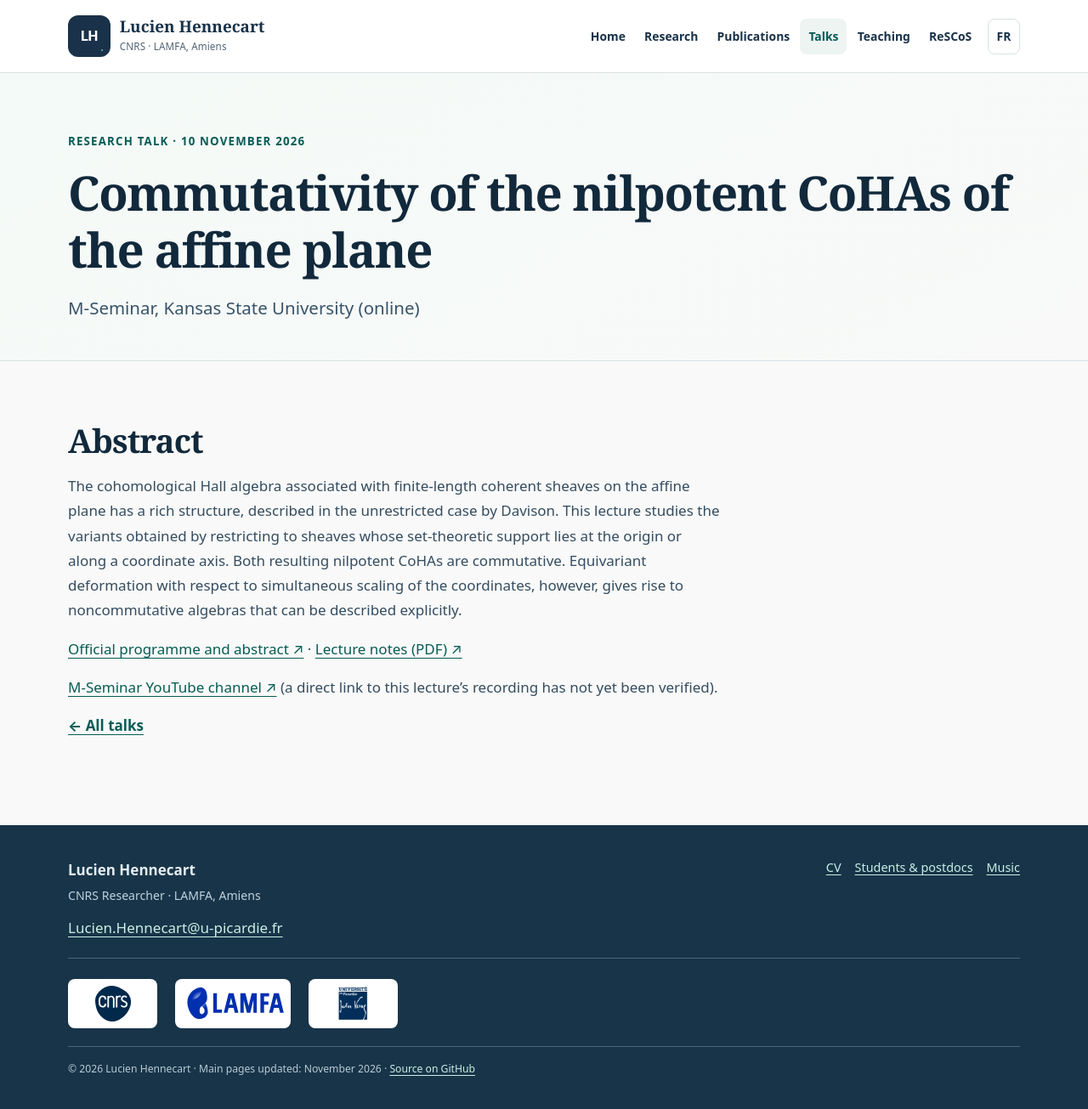
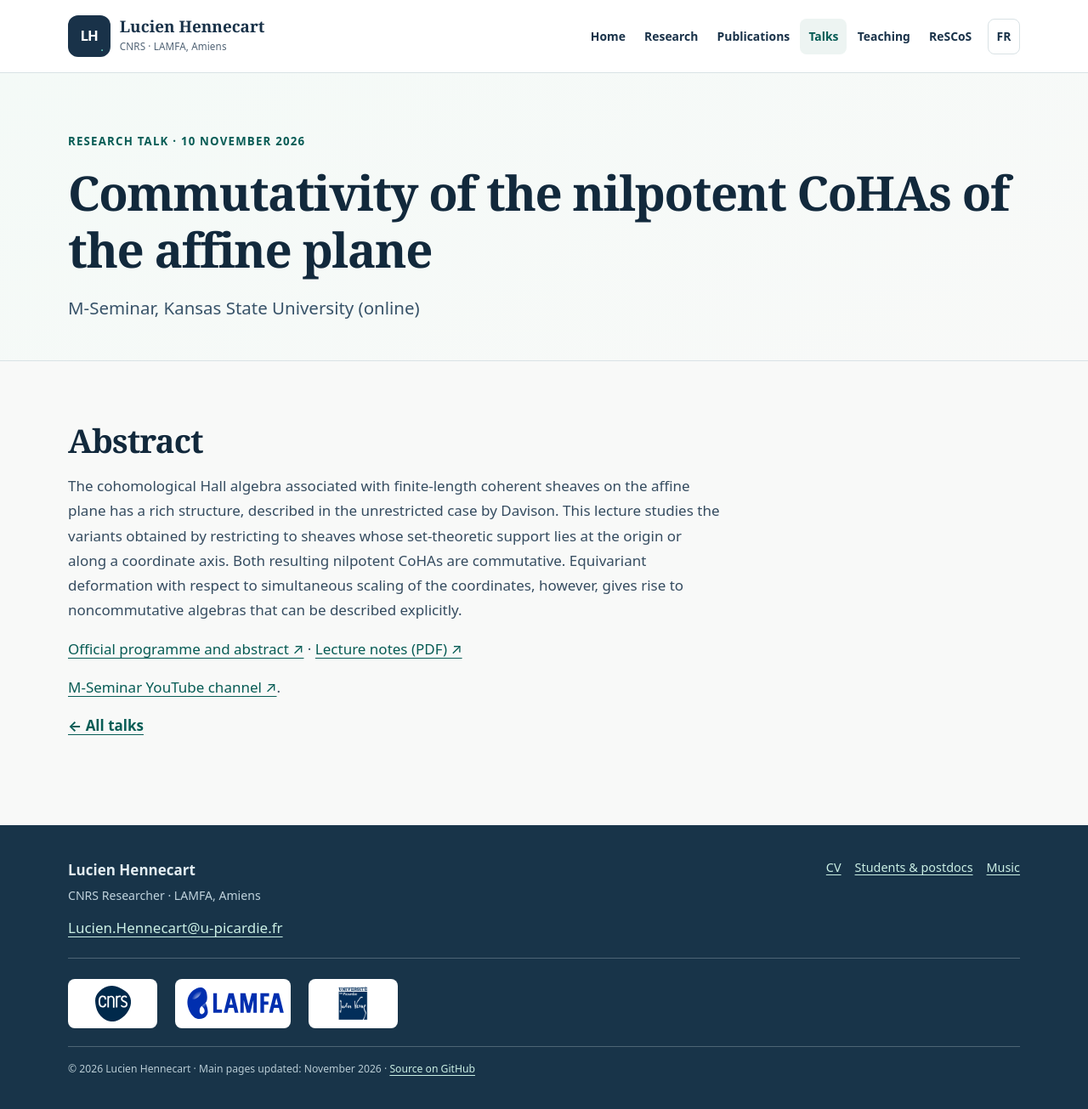
Before and after one commit to hennlu/hennlu.github.io, a Jekyll site: the page built from kansas-10-november-2026.html, in a window 1280 px wide. Shown: the whole page at 85% size. Built offline with Jekyll 4.4.1, drawn with Linux system fonts in a browser that asks for light colours.

Commit message:
Keep video channel links concise and future-proof

```diff
--- a/kansas-10-november-2026.html
+++ b/kansas-10-november-2026.html
@@ -11,6 +11,6 @@
 <h2>Abstract</h2>
 <p>The cohomological Hall algebra associated with finite-length coherent sheaves on the affine plane has a rich structure, described in the unrestricted case by Davison. This lecture studies the variants obtained by restricting to sheaves whose set-theoretic support lies at the origin or along a coordinate axis. Both resulting nilpotent CoHAs are commutative. Equivariant deformation with respect to simultaneous scaling of the coordinates, however, gives rise to noncommutative algebras that can be described explicitly.</p>
 <p><a href="https://events.k-state.edu/event/m-seminar-commutativity-of-the-nilpotent-cohas-of-the-affine-plane">Official programme and abstract ↗</a> · <a href="https://www.math.ksu.edu/research/research-centers/m-center/hennecart_nov26_2.pdf">Lecture notes (PDF) ↗</a></p>
-<p><a href="https://www.youtube.com/channel/UCTiMr5vapeGsVFgW2Pio7NA">M-Seminar YouTube channel ↗</a> (a direct link to this lecture’s recording has not yet been verified).</p>
+<p><a href="https://www.youtube.com/channel/UCTiMr5vapeGsVFgW2Pio7NA">M-Seminar YouTube channel ↗</a>.</p>
 <p><a class="text-link" href="/Talks.html">← All talks</a></p>
 </div></div></section>
```
